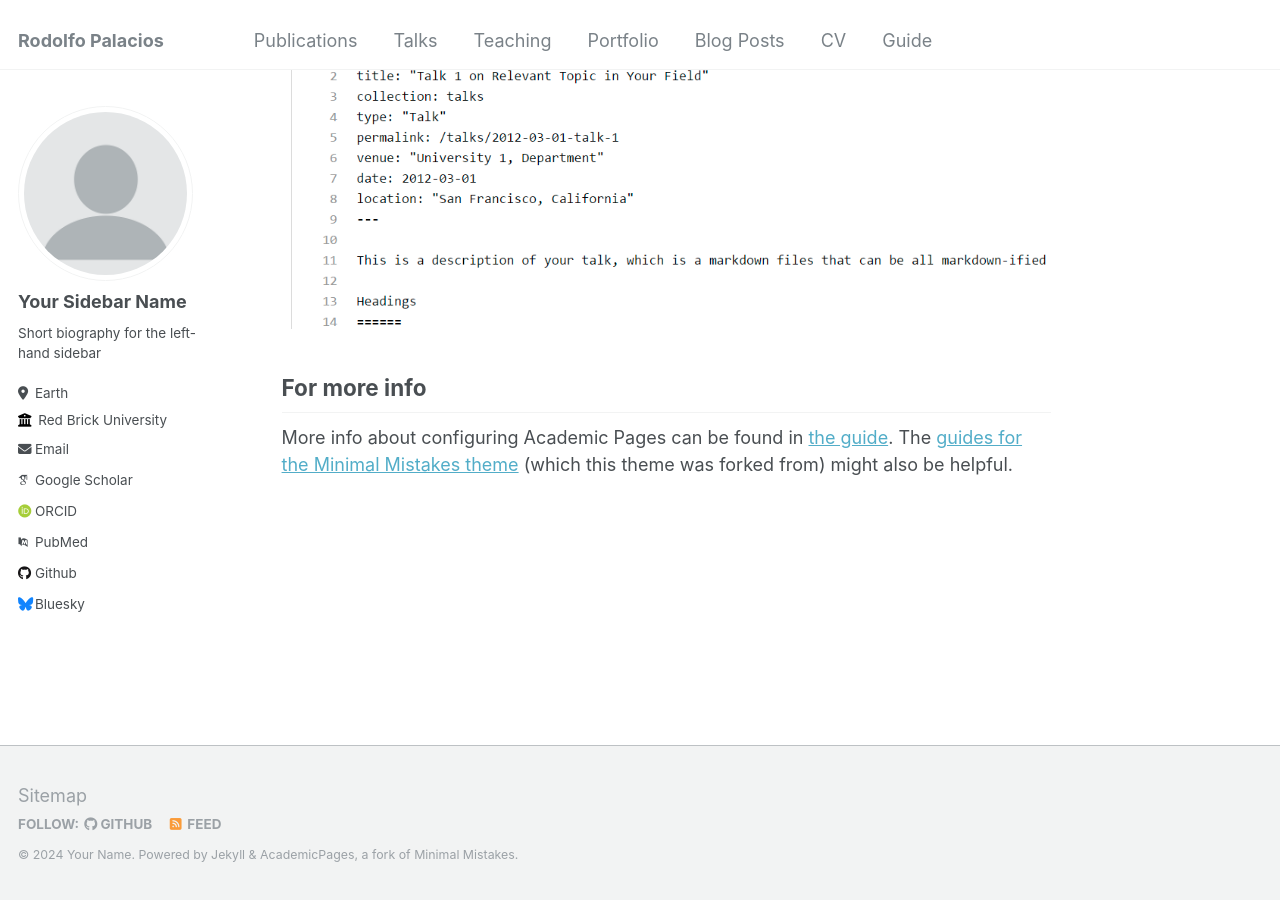
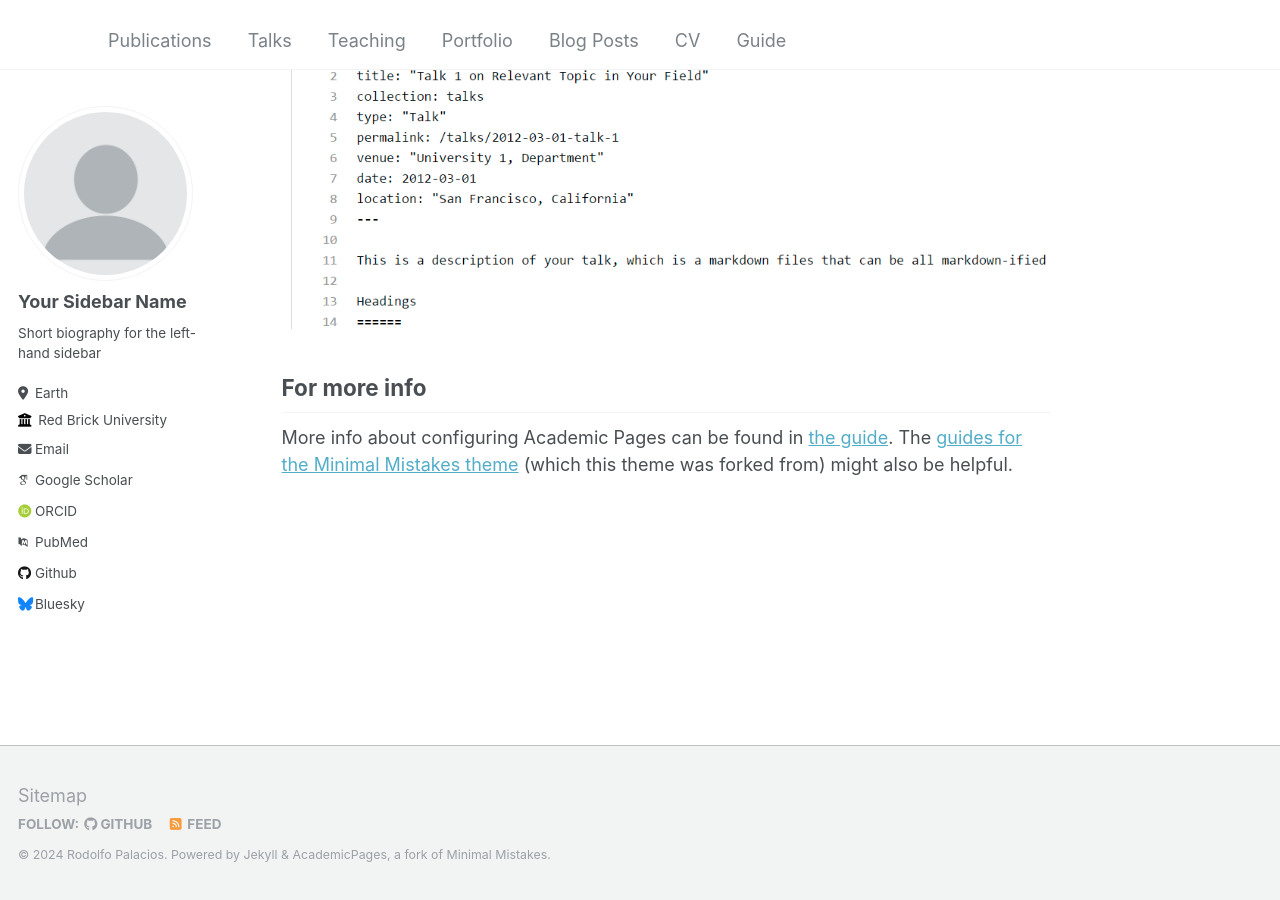
Before and after one commit to rodolfopalaciosd/rodolfopalaciosd.github.io, a Jekyll site: the page built from _pages/about.md, in a window 1280 px wide and 900 px high, scrolled down 2660 px. Built offline with Jekyll 4.4.1, drawn with Linux system fonts in a browser that asks for light colours; some web fonts are replaced.

Commit message:
updated config

```diff
--- a/_config.yml
+++ b/_config.yml
@@ -8,13 +8,13 @@
 
 # Basic Site Settings
 locale                   : "en-US"
-title                    : "Rodolfo Palacios"
+title                    : ""
 title_separator          : "-"
-name                     : &name "Your Name"
-description              : &description "personal description"
-url                      : https://academicpages.github.io # the base hostname & protocol for your site e.g. "https://mmistakes.github.io"
+name                     : &name "Rodolfo Palacios"
+description              : &description "Medicine resident in Dermatology at Hospital La Fe"
+url                      : https://rodolfopalaciosd.github.io # the base hostname & protocol for your site e.g. "https://mmistakes.github.io"
 baseurl                  : "" # the subpath of your site, e.g. "/blog"
-repository               : "academicpages/academicpages.github.io"
+repository               : "academicpages/rodolfopalaciosd.github.io"
 
 # Site Author - The following control what appear as part of the author content on the side bar.
 #               If a field is blank the icon and link will not appear, otherwise it will be shown.
```
